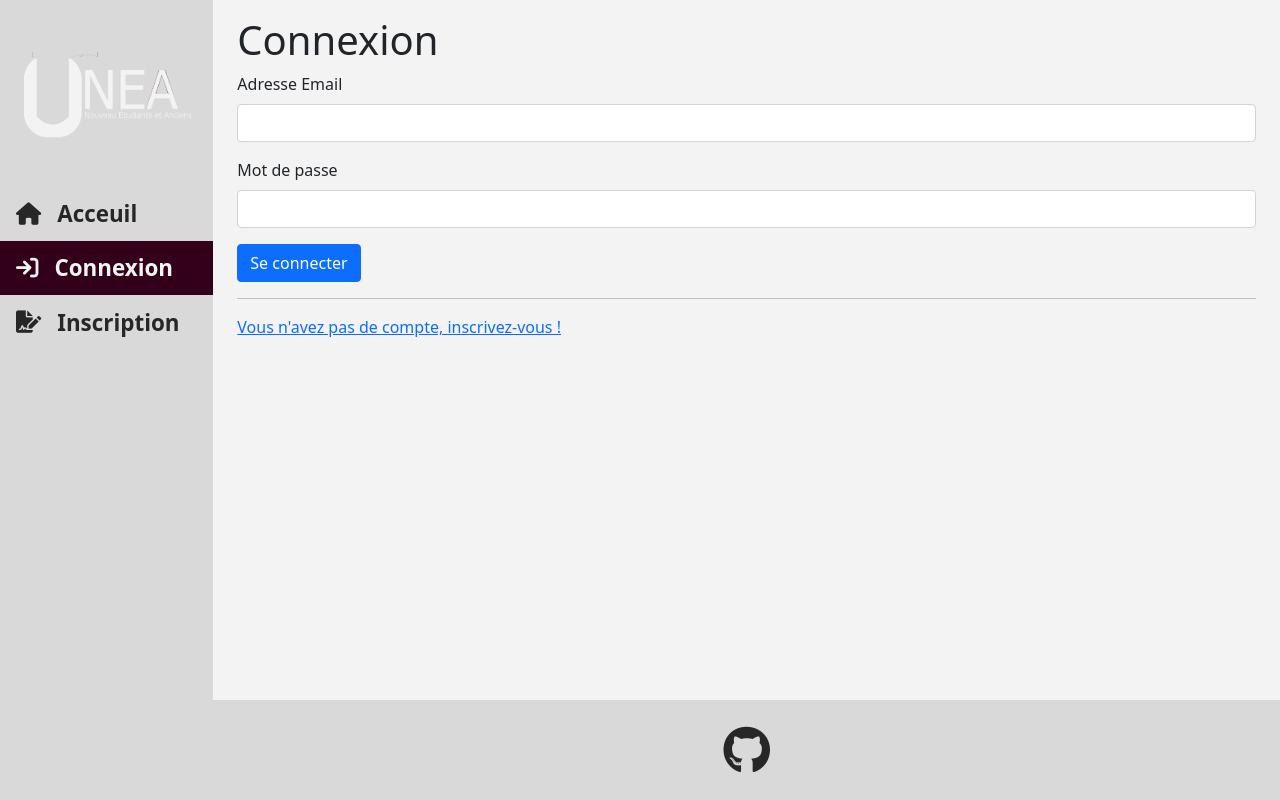
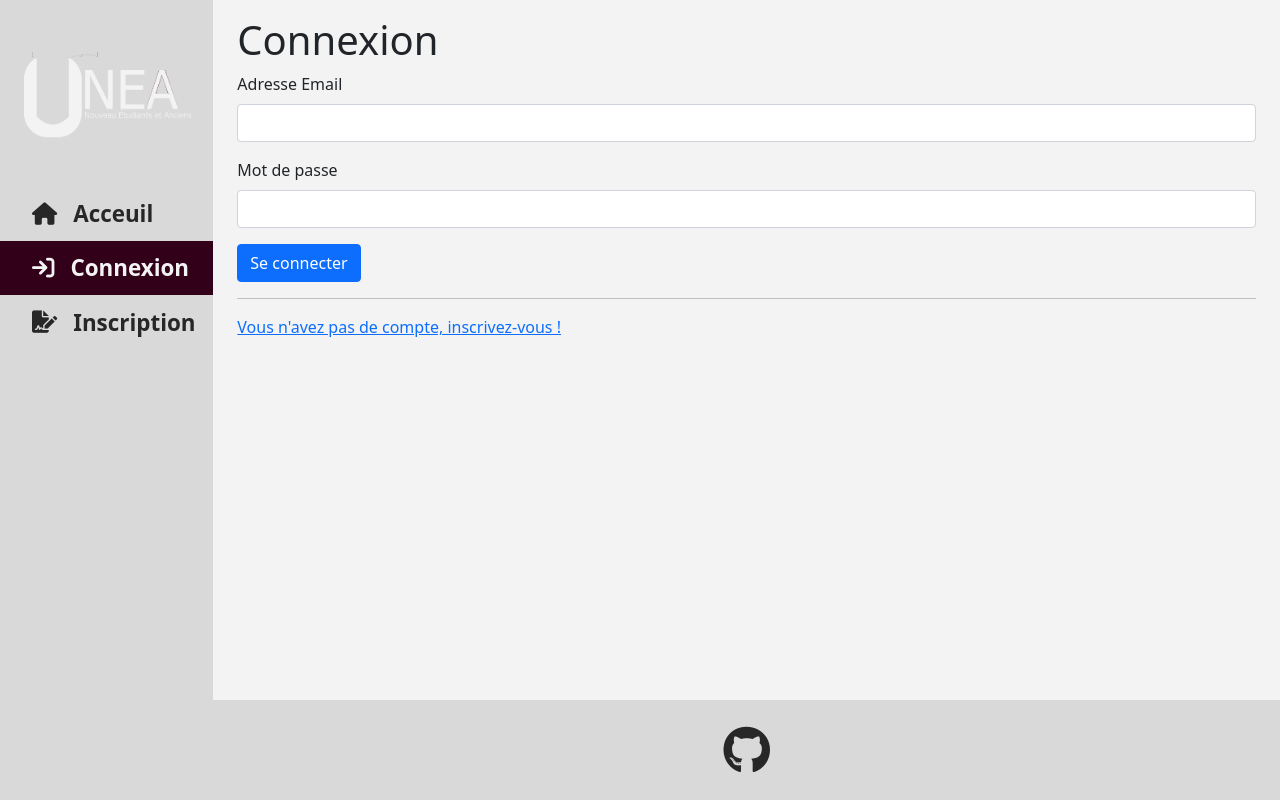
Before and after one commit to Miner-code/MIT-G4, a PHP site: page /connexion.php in a window 1280 px wide. Run offline with PHP 8.4, Linux system fonts and the light colour scheme.

Commit message:
nav-links margin

```diff
--- a/include/nav.php
+++ b/include/nav.php
@@ -11,7 +11,7 @@
 			    	<b class="collapse navbar-collapse order-last w-100 links-size" id="nav">
 			      	<ul class="navbar-nav flex-column w-100">
                 <li class="nav-item">
-                	<a href="home.php" class="nav-link d-flex align-items-center"><div class="grey-dark"><i class="fa-solid fa-house m-2 me-3"></i></div><span class="grey-dark">Acceuil</span></a>
+                	<a href="home.php" class="nav-link d-flex align-items-center"><div class="grey-dark"><i class="fa-solid fa-house ms-4 mt-2 me-3 mb-2"></i></div><span class="grey-dark">Acceuil</span></a>
                 </li>
 <?php
 // * If role_user === admin
@@ -19,7 +19,7 @@ if (isset($_SESSION['role_user'])) {
   if ($_SESSION['role_user'] === 1) {
 ?>
                 <li class="nav-item">
-			        <a href="admin.php" class="nav-link d-flex align-items-center"><div class="grey-dark"><i class="fa-solid fa-briefcase m-2 me-3"></i></div><span class="grey-dark">Gestion Admin</span></a>
+			        <a href="admin.php" class="nav-link d-flex align-items-center"><div class="grey-dark"><i class="fa-solid fa-briefcase ms-4 mt-2 me-3 mb-2"></i></div><span class="grey-dark">Gestion Admin</span></a>
 			    </li>
 <?php
   }
@@ -31,19 +31,19 @@ if (isset($_SESSION['role_user'])) {
 if (isset($_SESSION['id_user'])) {
 ?>
                 <li class="nav-item">
-                	<a href="profil.php" class="nav-link d-flex align-items-center"><div class="grey-dark"><i class="fa-solid fa-user m-2 me-3"></i></div><span class="grey-dark">Mon Profil</span></a>
+                	<a href="profil.php" class="nav-link d-flex align-items-center"><div class="grey-dark"><i class="fa-solid fa-user ms-4 mt-2 me-3 mb-2"></i></div><span class="grey-dark">Mon Profil</span></a>
                 </li>
                 <li class="nav-item">
-                	<a href="logout.php" class="nav-link d-flex align-items-center"><div class="grey-dark"><i class="fa-solid fa-power-off m-2 me-3"></i></div><span class="grey-dark">Déconnection</span></a>
+                	<a href="logout.php" class="nav-link d-flex align-items-center"><div class="grey-dark"><i class="fa-solid fa-power-off ms-4 mt-2 me-3 mb-2"></i></div><span class="grey-dark">Déconnection</span></a>
                 </li>
 <?php
 } else {
 ?>
                 <li class="nav-item">
-                	<a href="connexion.php" class="nav-link d-flex align-items-center"><div class="grey-dark"><i class="fa-solid fa-arrow-right-to-bracket m-2 me-3"></i></div><span class="grey-dark">Connexion</span></a>
+                	<a href="connexion.php" class="nav-link d-flex align-items-center"><div class="grey-dark"><i class="fa-solid fa-arrow-right-to-bracket ms-4 mt-2 me-3 mb-2"></i></div><span class="grey-dark">Connexion</span></a>
                 </li>
                 <li class="nav-item">
-                	<a href="inscription.php" class="nav-link d-flex align-items-center"><div class="grey-dark"><i class="fa-solid fa-file-signature m-2 me-3"></i></div><span class="grey-dark">Inscription</span></a>
+                	<a href="inscription.php" class="nav-link d-flex align-items-center"><div class="grey-dark"><i class="fa-solid fa-file-signature ms-4 mt-2 me-3 mb-2"></i></div><span class="grey-dark">Inscription</span></a>
                 </li>
 <?php
 }
```
